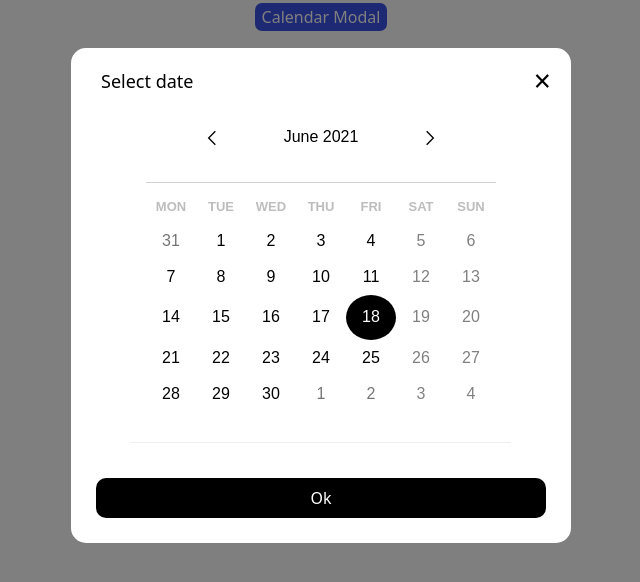
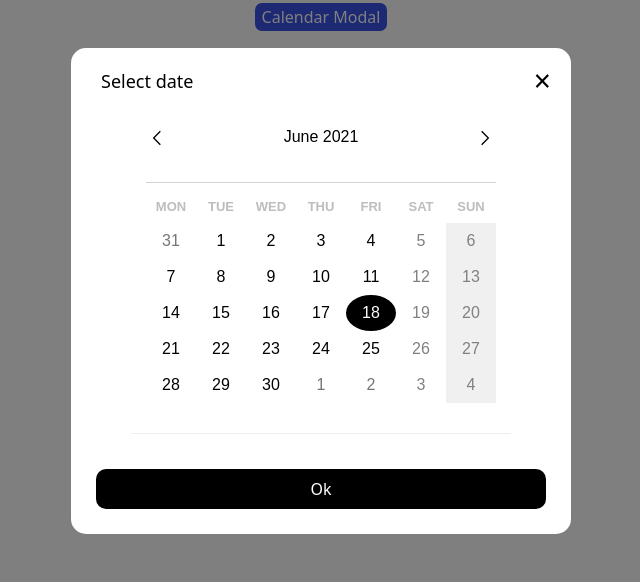
Before and after one commit to Zaibi727/Collection-of-Designs, a React (Create React App) app: page / in a window 1280 px wide. Both pictures are taken after a click on the button "Calendar Modal". Shown: the top 582 px of the page, without its empty margins (319-959 px from the left). Built offline with nearby package versions, Linux system fonts and the light colour scheme.

Commit message:
disable sunday dates and make onhover circle and month change arrows change

```diff
--- a/src/components/CalendarModal/Calendar.jsx
+++ b/src/components/CalendarModal/Calendar.jsx
@@ -13,15 +13,17 @@ export default function CalendarAb() {
     return (
         <div>
              <Calendar
-             className='react-calendar'
+               className='react-calendar'
              tileClassName={styles.ccc}
-             nextLabel={<GrNext />}
-             prevLabel={<GrPrevious />}
-             next2Label=""
-             prev2Label=""
+             nextLabel={<GrNext style={{marginRight: '-110px'}} />}
+             prevLabel={<GrPrevious style={{marginLeft: '-110px'}} />}
+             next2Label=''
+             prev2Label=''
              className={styles.calendar}
              onChange={onChange}
              value={value}
+             selectRange={true}
+             tileDisabled={({ date }) => date.getDay('Sunday') === 0}
       />
         </div>
     )
--- a/src/components/CalendarModal/reactCalendar.css
+++ b/src/components/CalendarModal/reactCalendar.css
@@ -2,19 +2,10 @@
 .react-calendar__tile--active {
     background-color: #000000 !important;
     color: white;
-    border-radius: 50%;
-    width: 40px;
-    height: 45px;
-    display: flex;
-    justify-content: center;
-    align-items: center;
-    font-size: 16px;
-    line-height: 30px;
   }
   .react-calendar__month-view__days__day--weekend {
     color: gray;
   }
-
   .react-calendar__month-view__weekdays__weekday {
     font-size: 13px;
     font-weight: 550 !important;
@@ -28,3 +19,18 @@
   border-radius: 15px !important;
   border: none !important;
 }
+.react-calendar__tile--now {
+  background: #ffff76;
+  border-radius: 50%;
+}
+.react-calendar__tile:enabled:hover,
+.react-calendar__tile:enabled:focus {
+    border-radius: 50%;
+    width: 35px;
+    height: 45px;
+    display: flex;
+    justify-content: center;
+    align-items: center;
+    font-size: 16px;
+    line-height: 50px;
+}
```
